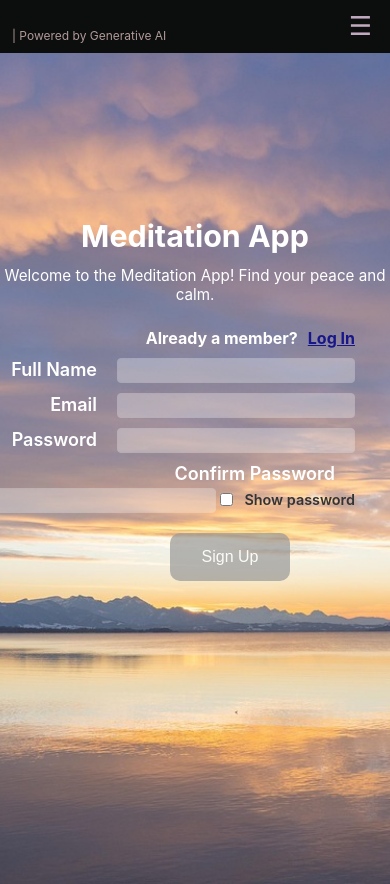
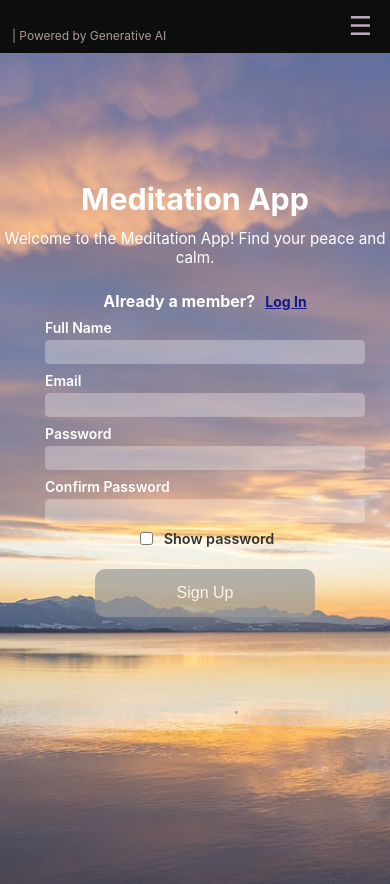
Before and after one commit to vini1237777/Personalised-Visual-Meditation-Guide-Frontend, a React (Create React App) app: page / in a window 390 px wide. Built offline with nearby package versions, Linux system fonts and the light colour scheme.

Commit message:
Modified UserSignup to be responsive

```diff
--- a/src/component/userCard/signup/UserSignup.css
+++ b/src/component/userCard/signup/UserSignup.css
@@ -10,6 +10,7 @@
   font-weight: bold;
   margin-bottom: 20px;
   color: white;
+  margin-right: 90px;
   margin-left: 100px;
 }
 
@@ -17,8 +18,9 @@
   display: "flex";
   align-items: center;
   flex-direction: column;
-  width: 400px;
+  width: 500px;
   margin-top: 10px;
+  margin-right: 50px;
 }
 
 .userCard-form-label {
@@ -44,6 +46,8 @@
   border-radius: 4px;
   font-size: 18px;
   opacity: 0.3;
+  width: 250px;
+  padding: 3px;
 }
 
 .userCard-wrapper {
@@ -176,3 +180,123 @@
 .userSignup-showpass input[type="checkbox"] {
   accent-color: #111;
 }
+
+/* =========================================
+   📱 Tablet & Mobile responsiveness
+   ========================================= */
+@media (max-width: 768px) {
+  /* overall wrapper – remove huge right shift on small screens */
+  .userCard-wrapper {
+    margin-right: -30px;
+    text-align: center;
+    align-items: center;
+  }
+
+  .userCard-root {
+    margin-right: 0;
+    align-items: center;
+  }
+
+  .userCard-forms {
+    flex-direction: column;
+    align-items: center;
+    margin-right: 0;
+    padding: 16px 0;
+    gap: 16px;
+  }
+
+  .userCard-form {
+    width: 100%;
+    max-width: 360px;
+    margin-top: 8px;
+  }
+
+  /* title – keep style but center it */
+  .userCard-form-title {
+    margin-left: -20px;
+    text-align: center;
+    margin-right: 0;
+  }
+
+  /* labels & inputs – full width on small screens */
+  .userCard-form-label {
+    margin-right: 0;
+    display: block;
+    margin-bottom: 4px;
+    text-align: left;
+    font-size: 16px; /* slightly smaller for mobile */
+  }
+
+  .userCard-form-input {
+    width: 100%;
+    font-size: 16px;
+    box-sizing: border-box;
+  }
+
+  /* button wrappers – center, no big left shift */
+  .userCard-button-wrapper {
+    margin-left: 0;
+    justify-content: center;
+    width: 100%;
+  }
+  .userSignup-button-wrapper {
+    margin-left: -20px;
+    justify-content: center;
+    width: 100%;
+  }
+
+  .userCard-button {
+    width: 100%;
+    max-width: 240px;
+    margin-left: 0;
+    font-size: 16px;
+  }
+
+  /* login link and error text still readable but not huge */
+  .userCard-login {
+    font-size: 14px;
+  }
+
+  .userCard-error {
+    font-size: 0.8rem;
+  }
+
+  .arrow-button {
+    font-size: 20px;
+    margin-top: 12px;
+  }
+}
+
+/* extra-small phones */
+@media (max-width: 480px) {
+  .userCard-wrapper {
+    margin-left: 40px;
+    text-align: center;
+    align-items: center;
+  }
+  .userCard-form {
+    max-width: 320px;
+  }
+
+  .userCard-form-label {
+    font-size: 14px;
+  }
+
+  .userCard-form-title {
+    margin-left: -50px;
+    text-align: center;
+    margin-right: 0;
+  }
+
+  .userCard-form-input {
+    font-size: 14px;
+  }
+
+  .userCard-button {
+    max-width: 220px;
+  }
+
+  .arrow-button {
+    font-size: 18px;
+  }
+}
--- a/src/component/userCard/signup/UserSignup.tsx
+++ b/src/component/userCard/signup/UserSignup.tsx
@@ -26,10 +26,8 @@ function UserSignup({
   setUserState,
   userState,
 }: {
-  setIsLoggedIn: any;
   setUserState: any;
   userState: any;
-  isLoggedIn: boolean;
 }) {
   const navigate = useNavigate();
 
```
